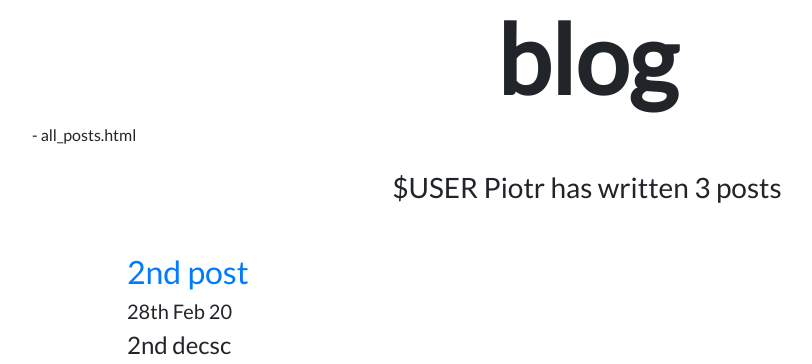
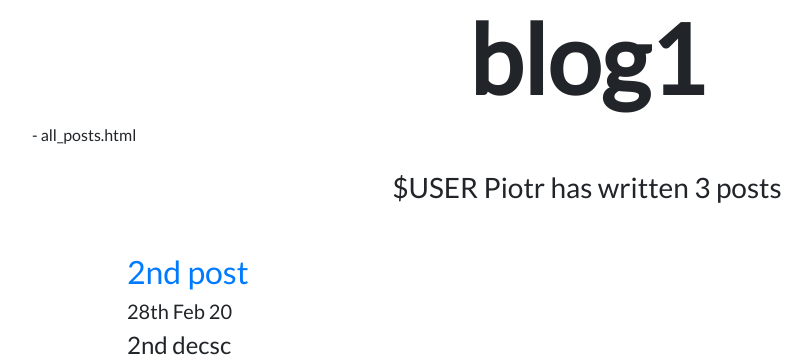
Before and after one commit to szczepanski/blog, a Django app: page /blog/ in a window 1280 px wide. Shown: the part 56-420 px from the top of the page, without its empty margins (53-865 px from the left). Run offline with Django 3.2, Linux system fonts and the light colour scheme; data comes from the database, SQL or seed files in the repository; some libraries are stand-ins or nearby versions.

Commit message:
test change

```diff
--- a/app_blog/templates/app_blog_all_posts/all_posts.html
+++ b/app_blog/templates/app_blog_all_posts/all_posts.html
@@ -4,7 +4,7 @@
 
 {% block content %}
 
-<h1 id="post-title" class="font-weight-bold text-center">blog</h1>
+<h1 id="post-title" class="font-weight-bold text-center">blog1</h1>
 
 
 - all_posts.html
```
